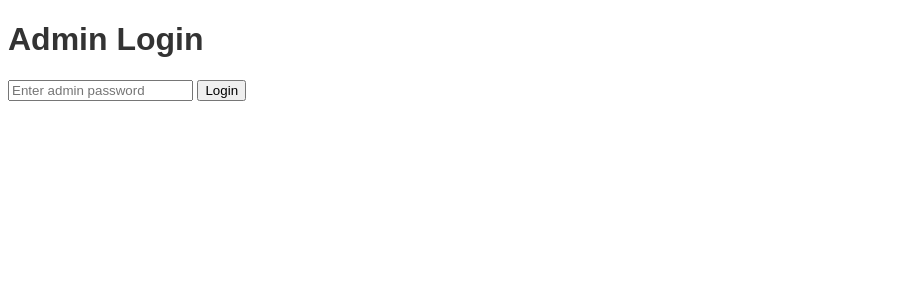
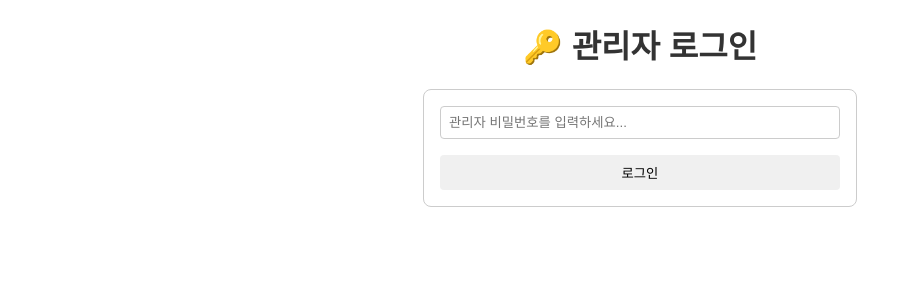
Before and after one commit to marncat/rental-service, a SvelteKit app: page /admin/login in a window 1280 px wide. Shown: the top 300 px of the page, without its empty margins (0-912 px from the left). Built offline with nearby package versions, Linux system fonts and the light colour scheme.

Commit message:
로그인 화면 디자인 조정

```diff
--- a/src/routes/admin/+page.svelte
+++ b/src/routes/admin/+page.svelte
@@ -99,11 +99,11 @@
 </script>
 
 <div
-	style="display: flex; justify-content: space-between; align-items: center; margin-bottom: 1rem;"
+	style="display: flex; justify-content: space-between; align-items: center; margin-bottom: 1rem; gap: 1rem;"
 >
 	<h1>🐞 헥사포다 관리자</h1>
 	<form action="/admin/logout" method="POST" use:enhance>
-		<button type="submit">로그아웃</button>
+		<button type="submit" style="margin-right: auto;">로그아웃</button>
 	</form>
 </div>
 
@@ -221,19 +221,6 @@
 		background-color: #d0d0d0;
 	}
 
-	button[style*="background: none"] {
-		padding: 0;
-		border: none;
-		background: none;
-		cursor: pointer;
-	}
-
-	h1,
-	h2 {
-		font-family: Arial, sans-serif;
-		color: #333;
-	}
-
 	.item {
 		border: 1px solid #ccc;
 		border-radius: 4px;
--- a/src/routes/admin/login/+page.svelte
+++ b/src/routes/admin/login/+page.svelte
@@ -2,18 +2,43 @@
 	let { form } = $props();
 </script>
 
-<h1>Admin Login</h1>
+<h1 style="text-align: center;">🔑 관리자 로그인</h1>
 
-<form method="POST" action="?/login">
+<form
+	method="POST"
+	action="?/login"
+	style="max-width: 400px; margin: 0 auto; padding: 1rem; border: 1px solid #ccc; border-radius: 8px;"
+>
 	<input
 		type="password"
 		name="password"
-		placeholder="Enter admin password"
+		placeholder="관리자 비밀번호를 입력하세요..."
 		required
+		style="width: 100%; padding: 0.5rem; margin-bottom: 1rem; border: 1px solid #ccc; border-radius: 4px;"
 	/>
-	<button type="submit">Login</button>
+	<button
+		type="submit"
+		style="width: 100%; padding: 0.5rem; background-color: #f0f0f0; border: none; border-radius: 4px; cursor: pointer;"
+		>로그인</button
+	>
 
 	{#if form?.incorrect}
-		<p style="color: red;">Incorrect password. Try again.</p>
+		<p style="color: red; text-align: center; margin-top: 1rem;">
+			잘못된 비밀번호입니다.
+		</p>
 	{/if}
 </form>
+
+<style>
+	input,
+	button {
+		box-sizing: border-box;
+	}
+
+	p {
+		font-size: 0.85rem;
+		color: red;
+		text-align: center;
+		margin-top: 0.5rem;
+	}
+</style>
```
